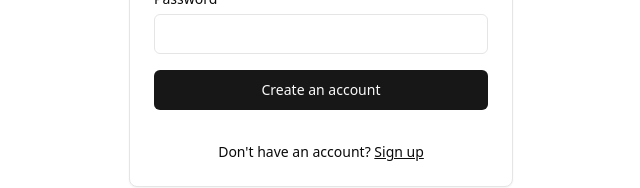
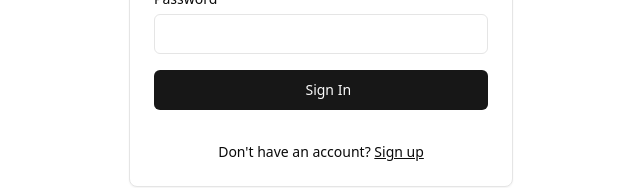
Before and after one commit to Sahilbalhra/E-book-Dashboard, a React (Vite) app: page /auth/login in a window 1280 px wide. Shown: the part 403-591 px from the top of the page, without its empty margins (319-959 px from the left). Built offline with nearby package versions, Linux system fonts and the light colour scheme.

Commit message:
add loading state in login page

```diff
--- a/src/pages/login/index.tsx
+++ b/src/pages/login/index.tsx
@@ -12,6 +12,7 @@ import { useMutation } from "@tanstack/react-query";
 import { useRef } from "react";
 import { Link, useNavigate } from "react-router-dom";
 import { loginApi } from "@/api/apiCore";
+import { LoaderCircle } from "lucide-react";
 
 const Login = () => {
   const emailRef = useRef<HTMLInputElement>(null);
@@ -67,8 +68,15 @@ const Login = () => {
               <Input id="password" type="password" ref={passwordRef} required />
             </div>
             <div className="grid gap-2">
-              <Button type="submit" className="w-full">
-                Create an account
+              <Button
+                type="submit"
+                className="w-full"
+                disabled={mutation.isPending}
+              >
+                {mutation.isPending && (
+                  <LoaderCircle className="animate-spin" />
+                )}
+                &nbsp;&nbsp;&nbsp; Sign In
               </Button>
             </div>
           </form>
```
